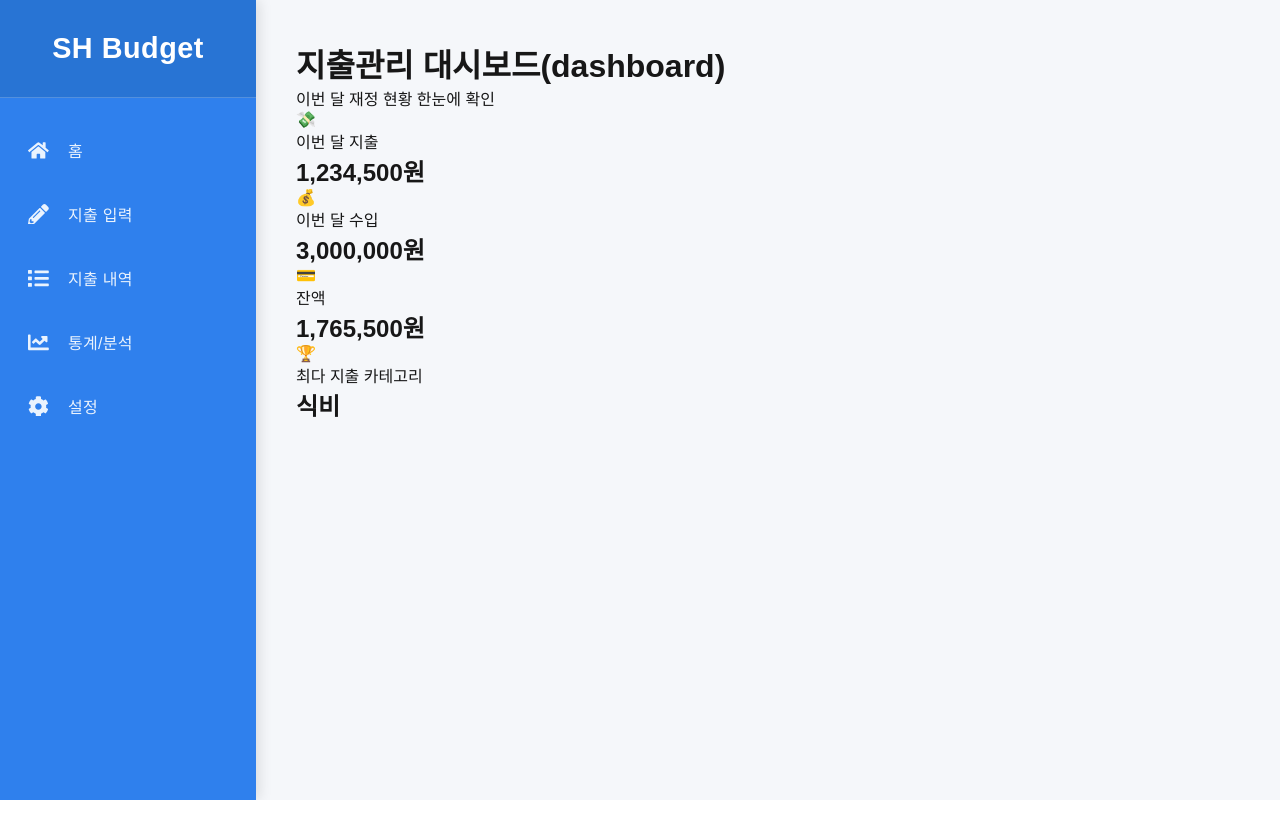
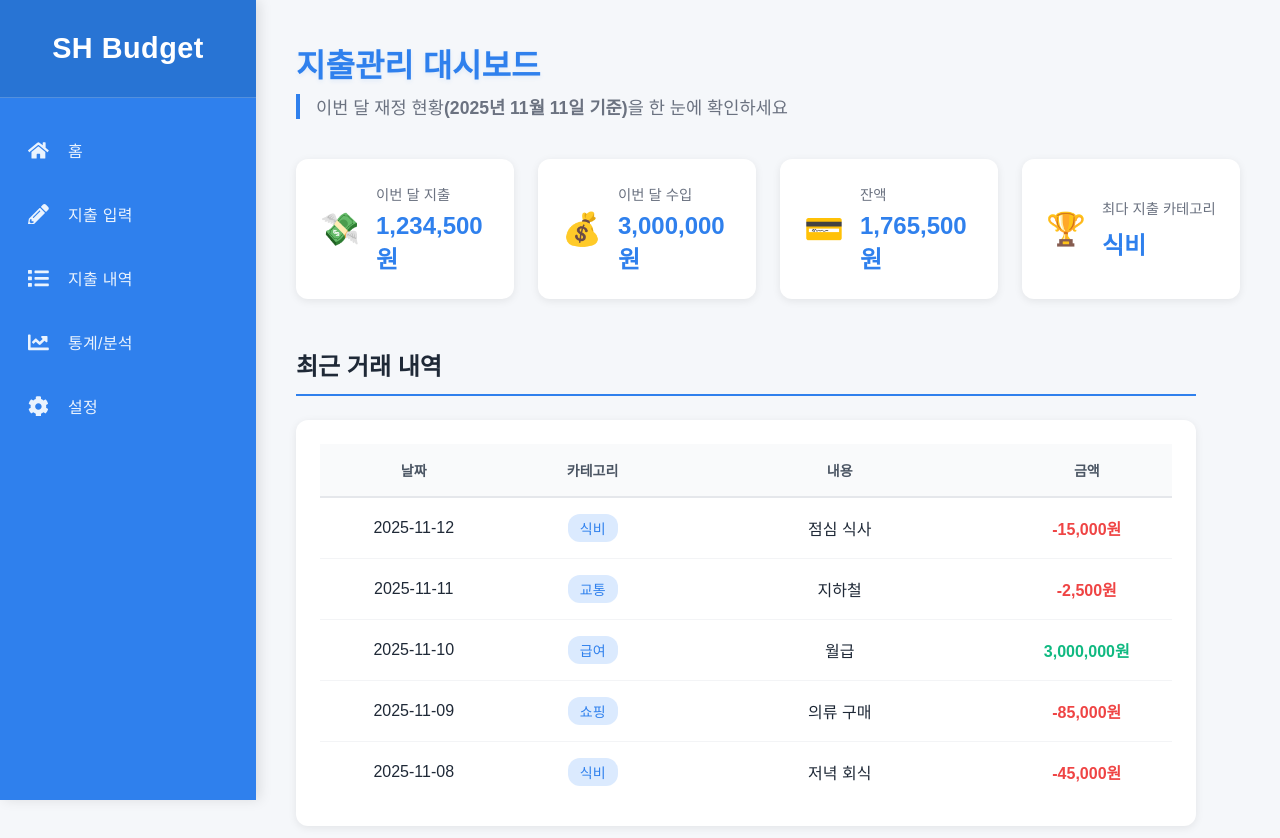
Before and after one commit to SHP-0701/my-budget-app, a Next.js app: page /expense in a window 1280 px wide. Shown: the top 838 px of the page. Before the commit the page ends 800 px from the top, so only its background shows below. Built offline with nearby package versions, Linux system fonts and the light colour scheme.

Commit message:
지출 관리 대시보드 여전히 작업중...

```diff
--- a/app/expense/page.js
+++ b/app/expense/page.js
@@ -5,6 +5,7 @@
   ▢ 내용
     - 지출 관리(expense) 메인 대시보드(dashboard) 화면
     - 메인화면에서 '지출관리' 카드를 선택하면 이동되는 대시보드 페이지
+    - '이번달 지출', '수입', '잔액', '많이 쓴 카테고리'의 4개 카드를 포함하여 다양한 내용을 요약해서 보여줌.
   ▢ 작성자: 박수훈(shpark)
 **********************************************************************************************************************************************
 */
@@ -21,11 +22,63 @@ export default function ExpenseDashboard() {
     topCategory: '식비',
   };
 
+  // 더미 데이터_2(최근 거래 내역 임시 데이터)
+  const recentTransactions = [
+    {
+      id: 1,
+      date: '2025-11-12',
+      category: '식비',
+      description: '점심 식사',
+      amount: -15000,
+      type: 'expense',
+    },
+    {
+      id: 2,
+      date: '2025-11-11',
+      category: '교통',
+      description: '지하철',
+      amount: -2500,
+      type: 'expense',
+    },
+    {
+      id: 3,
+      date: '2025-11-10',
+      category: '급여',
+      description: '월급',
+      amount: 3000000,
+      type: 'income',
+    },
+    {
+      id: 4,
+      date: '2025-11-09',
+      category: '쇼핑',
+      description: '의류 구매',
+      amount: -85000,
+      type: 'expense',
+    },
+    {
+      id: 5,
+      date: '2025-11-08',
+      category: '식비',
+      description: '저녁 회식',
+      amount: -45000,
+      type: 'expense',
+    },
+  ];
+
+  // 오늘 날짜
+  const today = new Date();
+  const formattedDate = `${today.getFullYear()}년 ${
+    today.getMonth() + 1
+  }월 ${today.getDate()}일`;
+
   return (
     <MenuLayout>
       <div className={styles.container}>
-        <h1>지출관리 대시보드(dashboard)</h1>
-        <p>이번 달 재정 현황 한눈에 확인</p>
+        <h1 className={styles.title}>지출관리 대시보드</h1>
+        <p className={styles.subtitle}>
+          이번 달 재정 현황<b>({formattedDate} 기준)</b>을 한 눈에 확인하세요
+        </p>
 
         {/* 요약 카드 4개(이번 달 수입, 지출, 잔액, 최대 사용 카테고리) */}
         <div className={styles.summaryCards}>
@@ -67,6 +120,54 @@ export default function ExpenseDashboard() {
             </div>
           </div>
         </div>
+
+        {/* 최근 거래 내역(5개) */}
+        <div className={styles.recentSection}>
+          {/** 테이블 영역 */}
+          <div className={styles.tableArea}>
+            <h2 className={styles.sectionTitle}>최근 거래 내역</h2>
+            <div className={styles.tableWrapper}>
+              <table className={styles.table}>
+                <colgroup>
+                  <col />
+                  <col />
+                  <col />
+                  <col />
+                </colgroup>
+                <thead>
+                  <tr>
+                    <th>날짜</th>
+                    <th>카테고리</th>
+                    <th>내용</th>
+                    <th>금액</th>
+                  </tr>
+                </thead>
+                <tbody>
+                  {recentTransactions.map((transaction) => (
+                    <tr key={transaction.id}>
+                      <td>{transaction.date}</td>
+                      <td>
+                        <span className={styles.categoryBadge}>
+                          {transaction.category}
+                        </span>
+                      </td>
+                      <td>{transaction.description}</td>
+                      <td
+                        className={
+                          transaction.type === 'income'
+                            ? styles.amountIncome
+                            : styles.amountExpense
+                        }
+                      >
+                        {transaction.amount.toLocaleString()}원
+                      </td>
+                    </tr>
+                  ))}
+                </tbody>
+              </table>
+            </div>
+          </div>
+        </div>
       </div>
     </MenuLayout>
   );
--- a/styles/Expense.module.css
+++ b/styles/Expense.module.css
@@ -2,7 +2,188 @@
 **************************************************************************
   ▢ 작성일자: 2025. 11. 11.(화)
   ▢ 파일명: Expense.module.css
-  ▢ 내용: 지출관리 대시보드(/expense/page.js) 컴포넌트에 적용되는 스타일
+  ▢ 내용: 지출관리 대시보드(/expense/page.js) 스타일
   ▢ 작성자: 박수훈(shpark)
 **************************************************************************
 */
+
+/* 전체 컨테이너 */
+.container {
+  max-width: 1200px;
+}
+
+/* 페이지 제목 */
+.title {
+  font-size: 2rem;
+  font-weight: 800;
+  color: #2f80ed;
+  margin-bottom: 0.5rem;
+  text-shadow: 0 2px 4px rgba(47, 128, 237, 0.1);
+}
+
+/* 페이지 부제목 */
+.subtitle {
+  font-size: 1.1rem;
+  color: #6b7280;
+  margin-bottom: 2.5rem;
+  border-left: 4px solid #2f80ed;
+  padding-left: 1rem;
+}
+
+/* 요약 카드 Grid */
+.summaryCards {
+  display: grid;
+  grid-template-columns: repeat(4, 1fr);
+  gap: 1.5rem;
+  margin-bottom: 2rem;
+}
+
+/* 개별 카드 */
+.card {
+  background: #fff;
+  border-radius: 12px;
+  padding: 1.5rem;
+  box-shadow: 0 2px 8px rgba(0, 0, 0, 0.08);
+  transition: all 0.3s ease;
+  display: flex;
+  align-items: center;
+  gap: 1rem;
+}
+
+.card:hover {
+  transform: translateY(-4px);
+  box-shadow: 0 4px 12px rgba(47, 128, 237, 0.15);
+}
+
+/* 카드 아이콘 */
+.cardIcon {
+  font-size: 2rem;
+  flex-shrink: 0;
+}
+
+/* 카드 내용 */
+.cardContent {
+  flex: 1;
+}
+
+/* 카드 라벨 */
+.cardLabel {
+  font-size: 0.9rem;
+  color: #6b7280;
+  margin-bottom: 0.5rem;
+}
+
+/* 카드 값 */
+.cardValue {
+  font-size: 1.5rem;
+  font-weight: 700;
+  color: #2f80ed;
+  margin: 0;
+}
+
+/* 최근 거래 내역 섹션 */
+.recentSection {
+  margin-top: 3rem;
+  display: flex;
+  gap: 1.5rem;
+  align-items: flex-start;
+}
+
+/* 테이블 영역 */
+.tableArea {
+  flex: 1;
+  max-width: 900px;
+}
+
+/* 섹션 제목 */
+.sectionTitle {
+  font-size: 1.5rem;
+  font-weight: 700;
+  color: #1f2937;
+  margin-bottom: 1.5rem;
+  padding-bottom: 0.75rem;
+  border-bottom: 2px solid #2f80ed;
+}
+
+/* 테이블 래퍼(Wrapper) */
+.tableWrapper {
+  background: #fff;
+  border-radius: 12px;
+  padding: 1.5rem;
+  box-shadow: 0 2px 8px rgba(0, 0, 0, 0.08);
+}
+
+/* 최근 거래 내역 테이블 */
+.table {
+  width: 100%;
+  border-collapse: collapse;
+  table-layout: fixed;
+}
+
+/* 각 열 너비 지정 */
+.table colgroup col:nth-child(1) {
+  width: 22%; /* 날짜 */
+}
+
+.table colgroup col:nth-child(2) {
+  width: 20%; /* 카테고리 */
+}
+
+.table colgroup col:nth-child(3) {
+  width: 38%; /* 내용 - 가장 넓게 */
+}
+
+.table colgroup col:nth-child(4) {
+  width: 20%; /* 금액 */
+}
+
+.table thead {
+  background: #f9fafb;
+}
+
+.table th {
+  padding: 1rem;
+  text-align: center;
+  font-weight: 600;
+  color: #4b5563;
+  font-size: 0.875rem;
+  border-bottom: 2px solid #e5e7eb;
+}
+
+.table td {
+  padding: 1rem;
+  text-align: center;
+  border-bottom: 1px solid #f3f4f6;
+  color: #1f2937;
+}
+
+.table tbody tr:hover {
+  background: #f9fafb;
+}
+
+.table tbody tr:last-child td {
+  border-bottom: none;
+}
+
+/* 카테고리 뱃지 */
+.categoryBadge {
+  display: inline-block;
+  padding: 0.25rem 0.75rem;
+  background: #dbeafe;
+  color: #2f80ed;
+  border-radius: 12px;
+  font-size: 0.875rem;
+  font-weight: 500;
+}
+
+/* 금액(수입) */
+.table td.amountIncome {
+  color: #10b981;
+  font-weight: 600;
+}
+
+/* 금액(지출) */
+.table td.amountExpense {
+  color: #ef4444;
+  font-weight: 600;
+}
```
